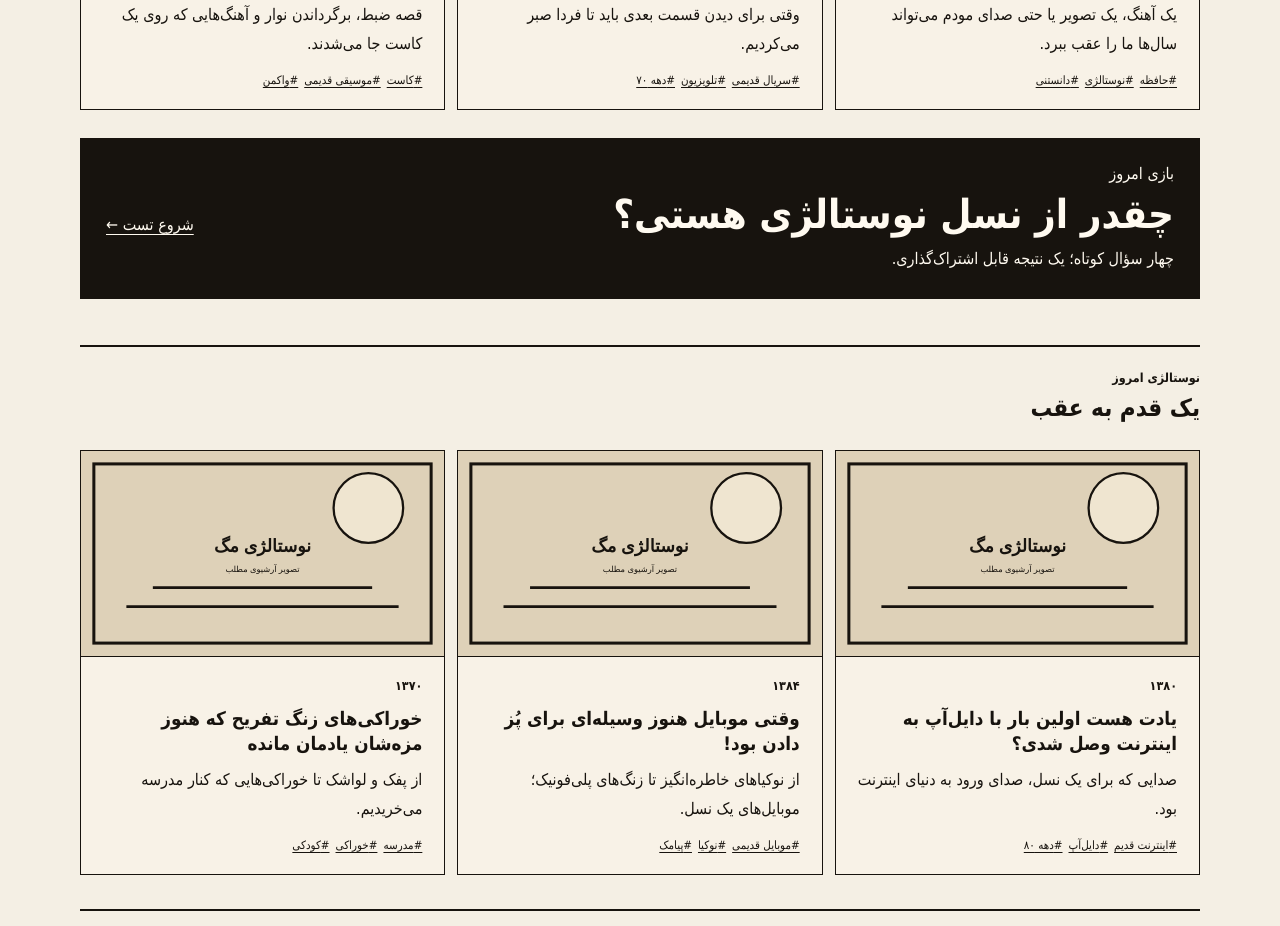
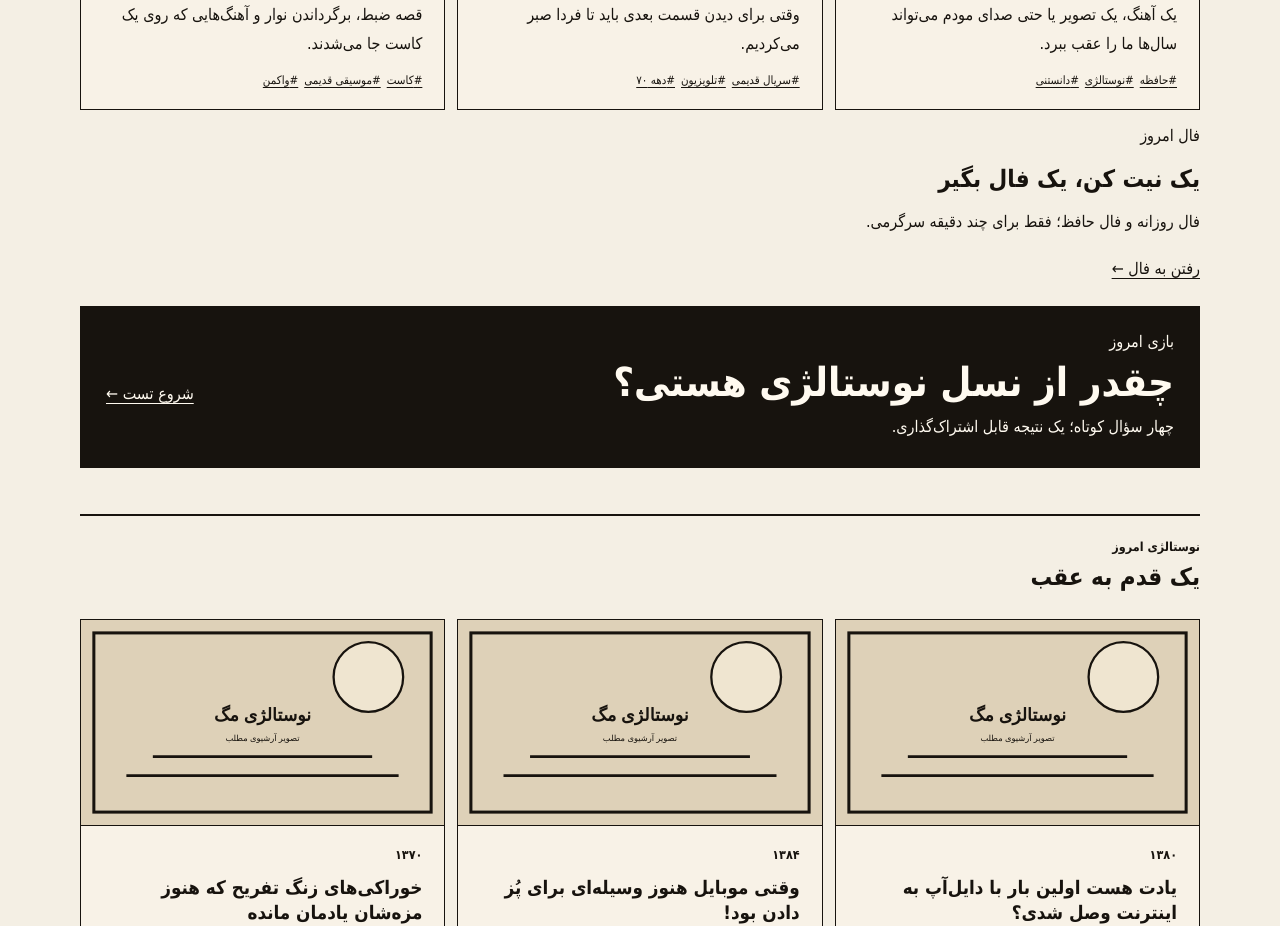
Before and after one commit to mohammadghadimi88/nostalgia-mag, a Next.js app: page / in a window 1280 px wide. Shown: the part 2060-2986 px from the top of the page. Built offline with nearby package versions, Linux system fonts and the light colour scheme; no server answers.

Commit message:
Promote fortune experience on homepage

```diff
--- a/app/page.tsx
+++ b/app/page.tsx
@@ -22,6 +22,7 @@ export default function HomePage() {
         <div className="section-heading"><span>تازه از دکه</span><h2 id="latest-heading">تازه‌ترین مطالب</h2></div>
         <div className="article-grid">{articles.slice(0, 6).map((article) => <ArticleCard article={article} key={article.slug} />)}</div>
       </section>
+      <section className="fortune-promo"><div><span>فال امروز</span><h2>یک نیت کن، یک فال بگیر</h2><p>فال روزانه و فال حافظ؛ فقط برای چند دقیقه سرگرمی.</p></div><Link className="hero-link" href="/fortune">رفتن به فال ←</Link></section>
       <section className="quiz-promo"><div><span>بازی امروز</span><h2>چقدر از نسل نوستالژی هستی؟</h2><p>چهار سؤال کوتاه؛ یک نتیجه قابل اشتراک‌گذاری.</p></div><Link className="hero-link" href="/games/nostalgia">شروع تست ←</Link></section>
       <section className="latest" aria-labelledby="nostalgia-heading">
         <div className="section-heading"><span>نوستالژی امروز</span><h2 id="nostalgia-heading">یک قدم به عقب</h2></div>
```
